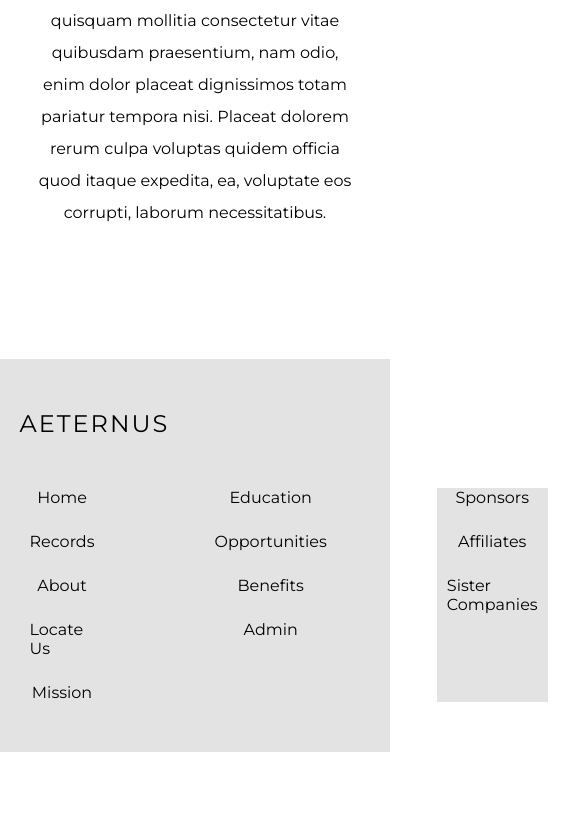
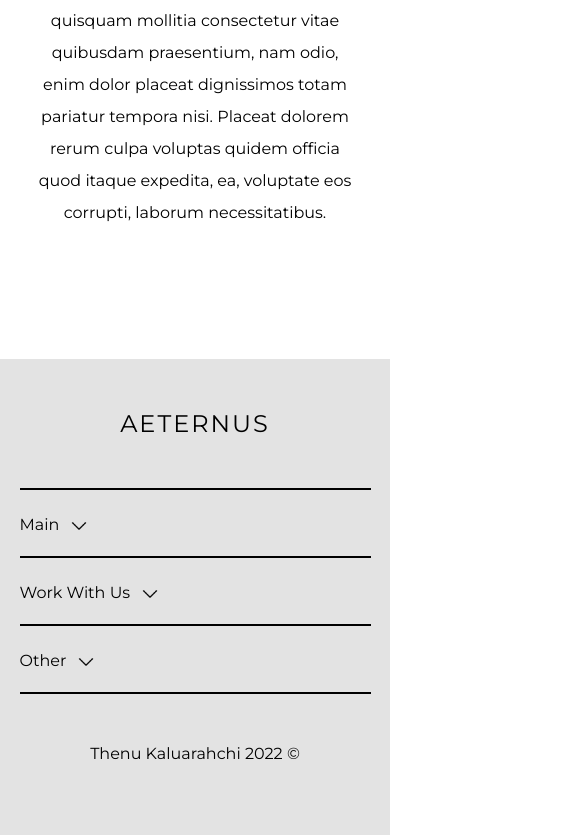
Before and after one commit to thenu-k/aeternus, a Next.js app: page / in a window 390 px wide. Shown: the part 3682-4517 px from the top of the page, 585 px wide, since content can reach past the window. Before the commit the page ends 4434 px from the top, so only its background shows below. Built offline with nearby package versions, Linux system fonts and the light colour scheme.

Commit message:
Made footer mobile responsive

```diff
--- a/components/common/AltNavBar/AltNavBar.js
+++ b/components/common/AltNavBar/AltNavBar.js
@@ -15,7 +15,6 @@ const AltNavBar = () => {
         const html = document.querySelector('html')
         function checkDrop(e) {
             var test = e.target.closest('#dropDownMenu')
-            console.log(e.target.id)
             if (showMenu===true && test===null && e.target.id!='menuButton'){
                 setShowMenu(false)
             }
--- a/components/common/Footer/Footer.js
+++ b/components/common/Footer/Footer.js
@@ -1,25 +1,47 @@
 import * as S from './Footer.styled'
 
 const Footer = () => {
+    const toggleAccordion = (e) => {
+        e.target.closest('.column').classList.toggle('show')
+        e.target.closest('img').classList.toggle('rotate')
+    }
     return (
         <S.FooterContainer className='center'>
             <div className="inner">
                 <h3>AETERNUS</h3>
                 <div className="footerContents">
                     <div className="column 1">
+                        <div className="columnHeading">
+                            <h5>Main</h5>
+                            <button onClick={(e) => toggleAccordion(e)}>
+                                <img src="/expand.png" alt="" />
+                            </button>
+                        </div>
                         <a href="">Home</a>
                         <a href="">Records</a>
                         <a href="">About</a>
-                        <a href="">Locate Us</a>
-                        <a href="">Mission</a>
+                        <a href="">Find Us</a>
+                        <a href="">Contact</a>
                     </div>
                     <div className="column 3">
+                        <div className="columnHeading">
+                            <h5>Work With Us</h5>
+                            <button onClick={(e) => toggleAccordion(e)}>
+                                <img src="/expand.png" alt="" />
+                            </button>
+                        </div>
                         <a href="">Education</a>
                         <a href="">Opportunities</a>
                         <a href="">Benefits</a>
                         <a href="">Admin</a>
                     </div>
                     <div className="column 2">
+                        <div className="columnHeading">
+                            <h5>Other</h5>
+                            <button onClick={(e) => toggleAccordion(e)}>
+                                <img src="/expand.png" alt="" />
+                            </button>
+                        </div>
                         <a href="">Sponsors</a>
                         <a href="">Affiliates</a>
                         <a href="">Sister Companies</a>
--- a/components/common/Footer/Footer.styled.js
+++ b/components/common/Footer/Footer.styled.js
@@ -19,10 +19,11 @@ export const FooterContainer = styled.footer`
         display: flex; flex-direction: row;
 
         & .column{
-            display: flex; flex-direction: column; align-items: center;
+            display: flex; flex-direction: column; align-items: flex-start;
             margin-right: 100px;
             & a {
-                padding: 0 10px;
+                /* padding: 0 10px; */
+                text-align: left;
                 width: fit-content;
                 margin-bottom: 25px;
                 border-bottom: none;
@@ -33,9 +34,16 @@ export const FooterContainer = styled.footer`
                 &:last-of-type{
                     margin: 0;
                 }
+
+            }
+
+            & .columnHeading{
+                    display: none;
+                    font-weight: normal;
             }
 
             &.end{
+                margin-right: 0;
                 margin-left: auto;
                 & p{
                     margin-bottom: 25px;
@@ -43,4 +51,59 @@ export const FooterContainer = styled.footer`
             }
         }
     }
+
+    @media all and (max-width: 800px){
+            & .footerContents{
+                flex-direction: column;
+                align-items: center;
+            }
+
+            & .column{
+                width: 100%;
+                margin: 0 !important;
+                padding: 25px 0 25px 0 !important;
+                border-top: 2px solid black;
+                height: 1em; overflow: hidden;
+                transition: height 0.5s ease-out;
+
+                &.column .columnHeading{
+                    margin-bottom: 25px;
+                    display: flex;
+                    & h5{
+                        font-weight: normal;
+                        margin-right: 20px;
+                    }
+                    & button{
+                        cursor: pointer;
+                        height: 1em; width: auto;
+                        display: flex; justify-content: center; align-items: center;
+                        position: relative;
+
+                        & img{
+                            height: 100%;
+                            position: absolute;
+                            top: 20%;
+                            transition: transform 0.5s ease-out;
+                            &.rotate {
+                                transform: rotate(-180deg);
+                            }
+                        }
+                    }
+                }
+
+            }
+            & .show{
+                    overflow: visible;
+                    height: 200px;;
+                }
+
+        }
+        & .column.end{
+                padding-top: 50px !important;
+                align-items: center;
+        }
+
+        & h3{
+            text-align: center; width: 100%;;
+        }
 `
```
Also changed, not shown: public/expand.png (added).
